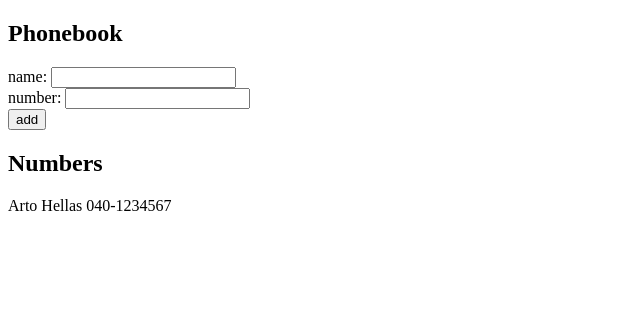
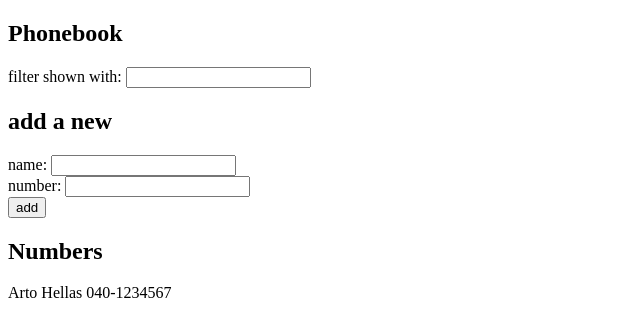
Before and after one commit to GGonzalezGomez/FullStackDevelopment, a React (Create React App) app in the folder part2/phonebook/: page / in a window 1280 px wide. Shown: the top 336 px of the page, without its empty margins (0-640 px from the left). Built offline with nearby package versions, Linux system fonts and the light colour scheme.

Commit message:
Needs filtering

```diff
--- a/part2/phonebook/src/App.js
+++ b/part2/phonebook/src/App.js
@@ -1,5 +1,6 @@
 import React, { useState } from 'react'
 import Numbers from './Numbers'
+import Filter from './Filter'
 
 
 const App = () => {
@@ -34,7 +35,8 @@ const App = () => {
 
   return (
     <div>
-      <h2>Phonebook</h2>
+      <Filter persons={persons} />
+      <h2>add a new</h2>
       <form onSubmit={addNumber}>
         <div>
           name: <input value={newName} onChange={handleInputChange} />
--- /dev/null
+++ b/part2/phonebook/src/Filter.js
@@ -0,0 +1,27 @@
+import React, { useState } from 'react'
+
+const Filter = ({persons}) => {
+
+  const [ newFilter, setFilter ] = useState('')
+
+  const handleInputChange = (event) => {
+	  setFilter(event.target.value)
+  }
+
+  const addFilter = (event) => {
+	  event.preventDefault()
+  }
+
+  return (
+    <div>
+      	<h2>Phonebook</h2>
+	<form onSubmit={addFilter}>
+          <div>
+            filter shown with: <input value={newFilter} onChange={handleInputChange} />
+          </div>
+	</form>
+    </div>
+  )
+}
+
+export default Filter
```
